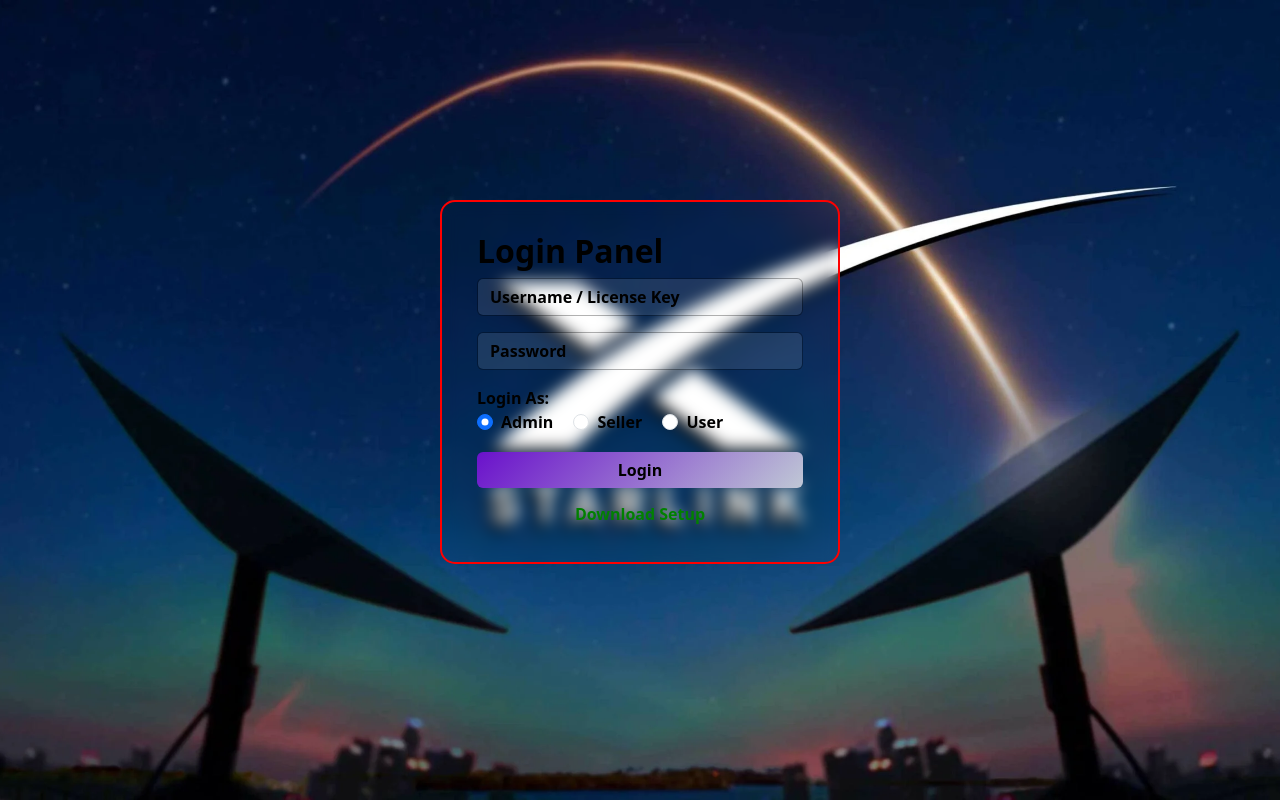
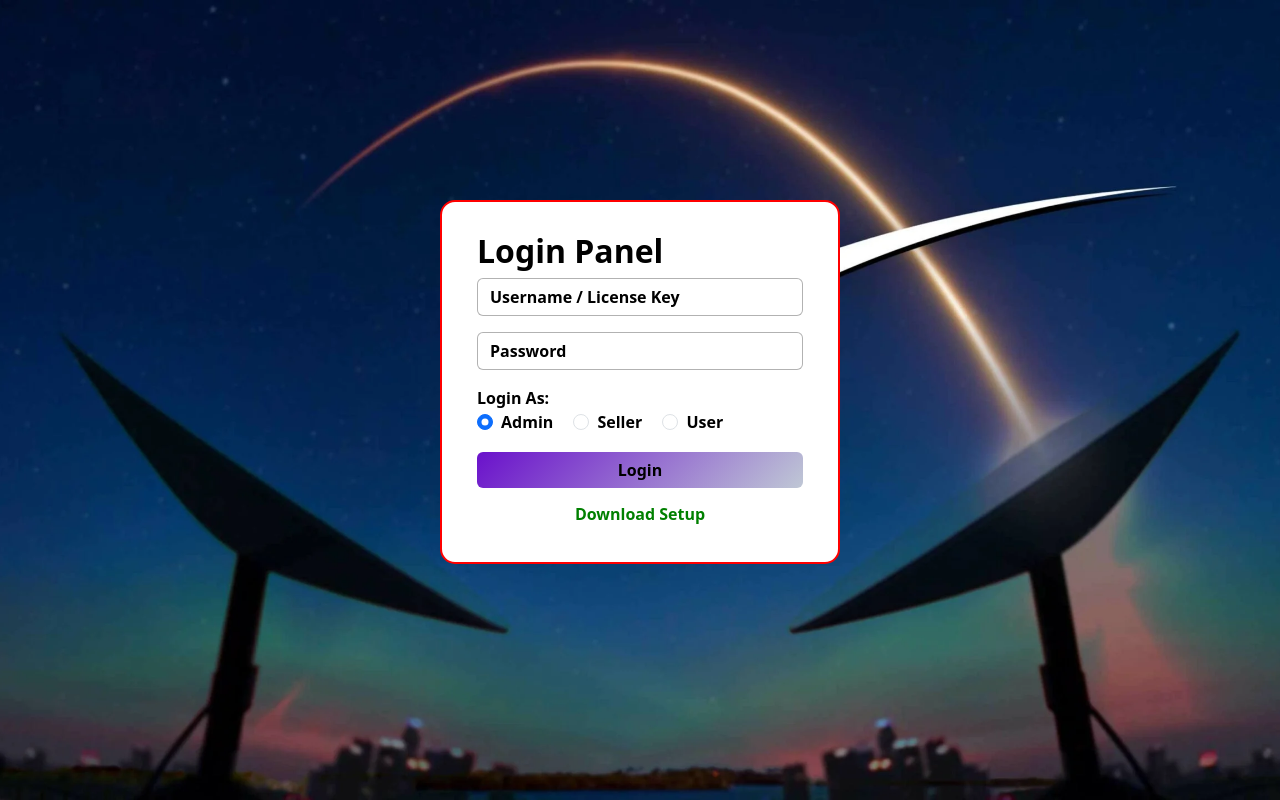
Before and after one commit to cloudman549/licensemaneger, a Flask app: page / in a window 1280 px wide. Run offline with Flask 3, Linux system fonts and the light colour scheme; data that the repository does not hold is empty.

Commit message:
update u

```diff
--- a/templates/login.html
+++ b/templates/login.html
@@ -18,8 +18,7 @@
     }
 
     .login-box {
-      background: rgba(255, 255, 255, 0.0);
-      backdrop-filter: blur(8px);
+      background: white;
       padding: 30px 35px;
       border-radius: 15px;
       box-shadow: none;
```
